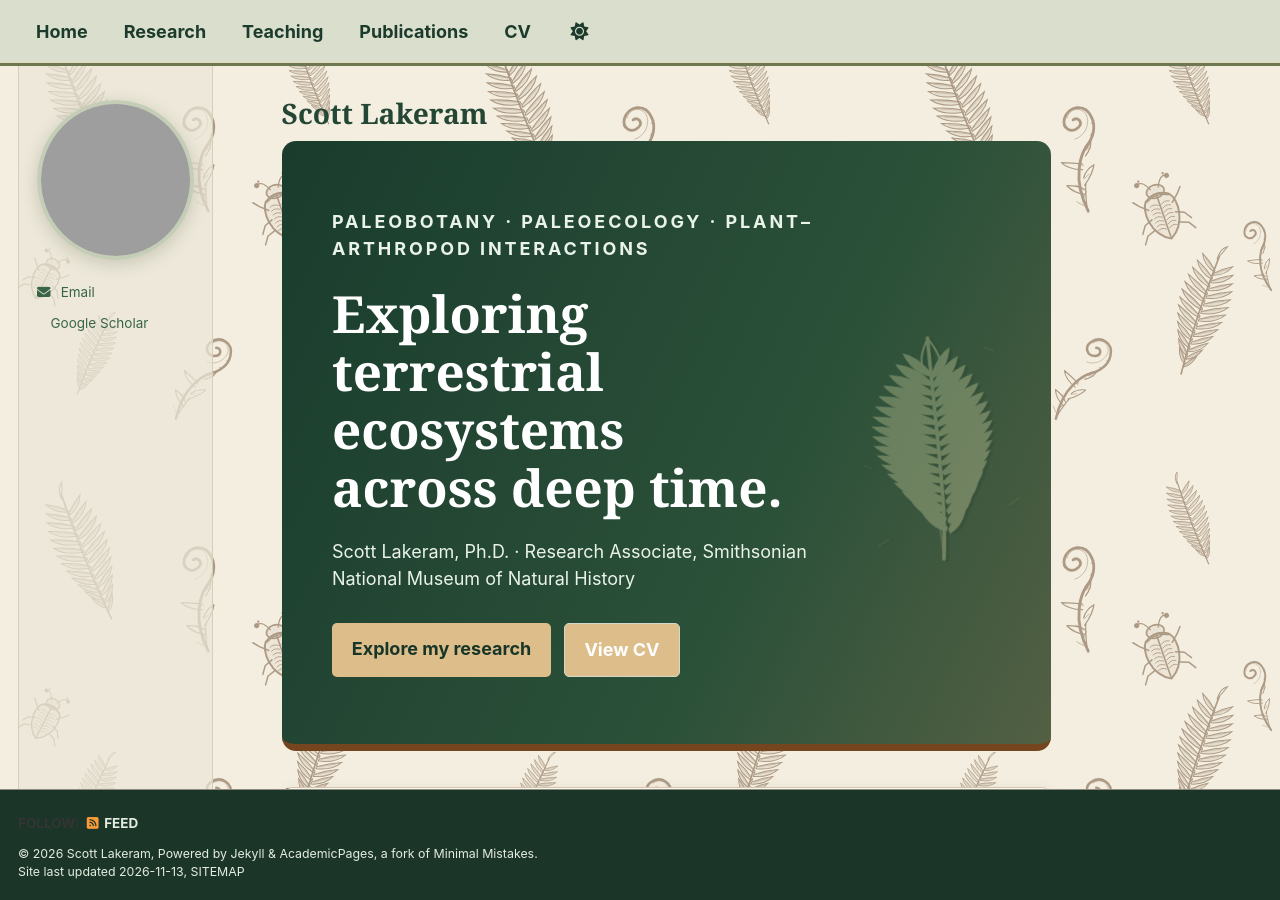
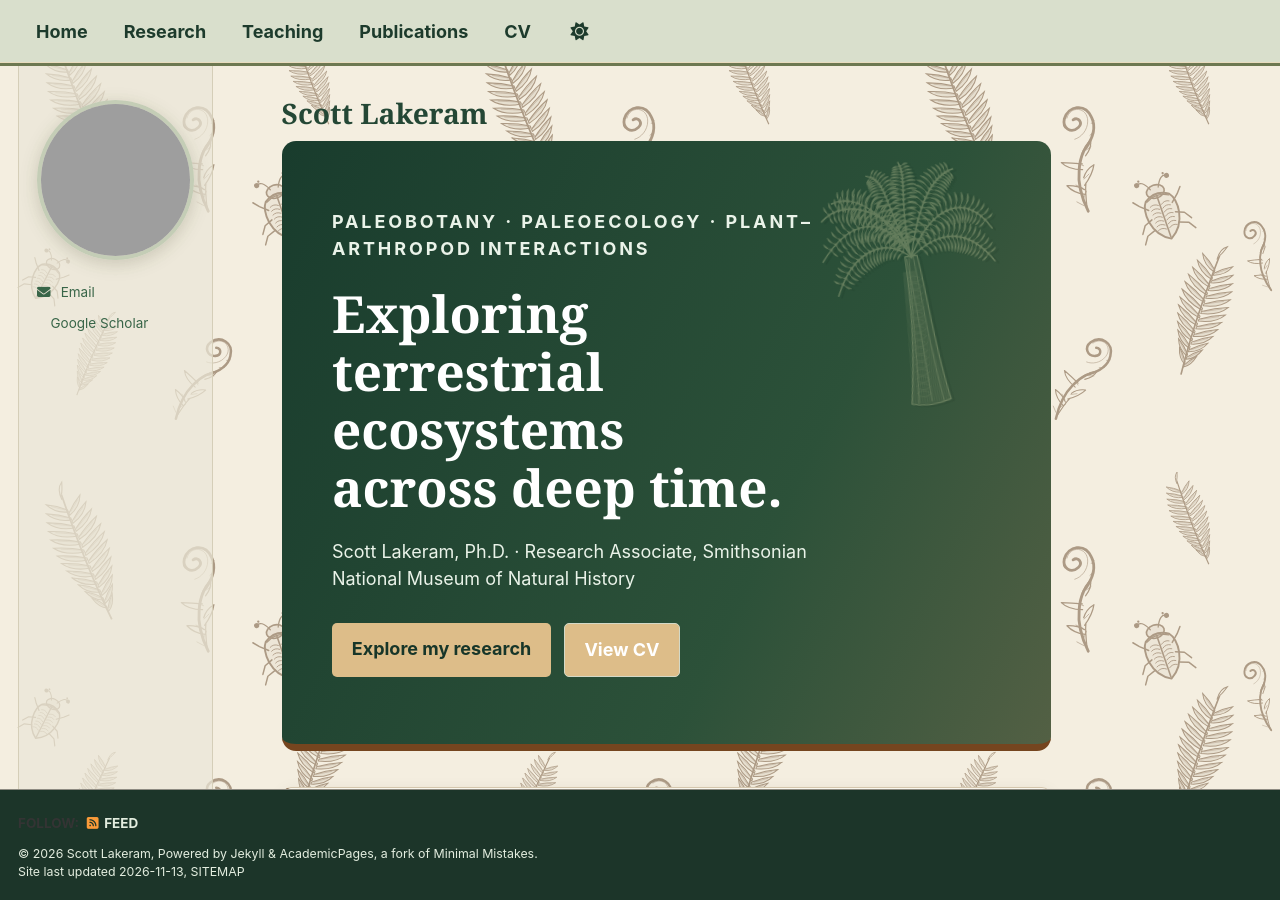
Before and after one commit to slakeram/slakeram.github.io, a Jekyll site: the page built from _pages/about.md, in a window 1280 px wide and 900 px high. Built offline with Jekyll 4.4.1, drawn with Linux system fonts in a browser that asks for light colours; a script bundle is joined from its source files by our own code; a style sheet for code colours, icons or effects is not loaded; grey boxes are pictures that could not be loaded.

Commit message:
Replace homepage decorative frond with Psaronius tree fern

```diff
--- a/_pages/about.md
+++ b/_pages/about.md
@@ -9,35 +9,7 @@ redirect_from:
 
 <div class="botanical-hero">
   <div class="botanical-fern-print" aria-hidden="true">
-    <svg viewBox="0 0 360 520" xmlns="http://www.w3.org/2000/svg" role="img">
-      <g fill="none" stroke="currentColor" stroke-linecap="round" stroke-linejoin="round">
-        <path d="M165 488 C185 380 184 255 193 57" stroke-width="7"/>
-        <path d="M164 488 C172 396 155 308 118 232" stroke-width="3" opacity=".65"/>
-        <path d="M193 58 Q169 95 177 116 M193 58 Q217 96 209 118" stroke-width="4"/>
-      </g>
-      <g fill="currentColor">
-        <path d="M190 125 Q170.15603865200237 90 140.3900966300059 80 Q153.7847705399043 120 186 132 Z"/><path d="M190 129 Q209.84396134799763 91 233.16061593189488 81 Q224.23083332529592 123 193 137 Z"/>
-        <path d="M189.45 144 Q163.1112256116683 109 123.60306402917075 99 Q141.38173674129465 139 185.45 151 Z"/><path d="M189.45 148 Q215.7887743883317 110 246.73683429462142 100 Q234.88438581987216 142 192.45 156 Z"/>
-        <path d="M188.9 163 Q156.56722069729722 128 108.06805174324302 118 Q129.8926777725674 158 184.9 170 Z"/><path d="M188.9 167 Q221.2327793027028 129 259.2237949833786 119 Q244.6740442971623 161 191.9 175 Z"/>
-        <path d="M188.35 182 Q150.67161620284267 147 94.15404050710669 137 Q119.58694957018788 177 184.35 189 Z"/><path d="M188.35 186 Q226.02838379715732 148 270.30048475881716 138 Q253.3452120500964 180 191.35 194 Z"/>
-        <path d="M187.8 201 Q145.55603865200237 166 82.1900966300059 156 Q110.70477053990432 196 183.8 208 Z"/><path d="M187.8 205 Q230.04396134799765 167 279.68061593189486 157 Q260.6708333252959 199 190.8 213 Z"/>
-        <path d="M187.25 220 Q141.33290771636112 185 72.45726929090281 175 Q103.45130658235905 215 183.25 227 Z"/><path d="M187.25 224 Q233.16709228363888 186 287.11967571691457 176 Q266.456984189277 218 190.25 232 Z"/>
-        <path d="M186.7 239 Q138.0926680699771 204 65.1816701749428 194 Q97.99161922770824 234 182.7 246 Z"/><path d="M186.7 243 Q235.30733193002288 205 292.42094694779973 195 Q270.54764757928945 237 189.7 251 Z"/>
-        <path d="M186.15 258 Q135.90156234133784 223 60.52890585334458 213 Q94.44660127294155 253 182.15 265 Z"/><path d="M186.15 262 Q236.39843765866217 224 295.44035190759024 214 Q272.82855496119225 256 189.15 270 Z"/>
-        <path d="M185.6 277 Q134.79999999999998 242 58.599999999999994 232 Q92.89 272 181.6 284 Z"/><path d="M185.6 281 Q236.4 243 296.09 233 Q273.23 275 188.6 289 Z"/>
-        <path d="M185.05 296 Q134.80156234133784 261 59.42890585334459 251 Q93.34660127294156 291 181.05 303 Z"/><path d="M185.05 300 Q235.29843765866218 262 294.3403519075902 252 Q271.72855496119223 294 188.05 308 Z"/>
-        <path d="M184.5 315 Q135.8926680699771 280 62.98167017494279 270 Q95.79161922770824 310 180.5 322 Z"/><path d="M184.5 319 Q233.1073319300229 281 290.2209469477998 271 Q268.34764757928946 313 187.5 327 Z"/>
-        <path d="M183.95 334 Q138.0329077163611 299 69.15726929090279 289 Q100.15130658235904 329 179.95 341 Z"/><path d="M183.95 338 Q229.86709228363887 300 283.81967571691456 290 Q263.15698418927707 332 186.95 346 Z"/>
-        <path d="M183.4 353 Q141.15603865200237 318 77.79009663000589 308 Q106.30477053990431 348 179.4 360 Z"/><path d="M183.4 357 Q225.64396134799765 319 275.2806159318949 309 Q256.27083332529594 351 186.4 365 Z"/>
-        <path d="M182.85 372 Q145.17161620284267 337 88.65404050710667 327 Q114.08694957018787 367 178.85 379 Z"/><path d="M182.85 376 Q220.52838379715732 338 264.8004847588172 328 Q247.8452120500964 370 185.85 384 Z"/>
-        <path d="M182.3 391 Q149.9672206972972 356 101.46805174324301 346 Q123.2926777725674 386 178.3 398 Z"/><path d="M182.3 395 Q214.63277930270283 357 252.62379498337862 347 Q238.07404429716235 389 185.3 403 Z"/>
-        <path d="M181.75 410 Q155.4112256116683 375 115.90306402917075 365 Q133.68173674129466 405 177.75 417 Z"/><path d="M181.75 414 Q208.0887743883317 376 239.03683429462146 366 Q227.18438581987218 408 184.75 422 Z"/>
-        <path d="M181.2 429 Q161.35603865200233 394 131.59009663000586 384 Q144.98477053990428 424 177.2 436 Z"/><path d="M181.2 433 Q201.04396134799765 395 224.36061593189487 385 Q215.43083332529594 427 184.2 441 Z"/>
-      </g>
-      <g fill="none" stroke="currentColor" stroke-width="2" opacity=".32">
-        <path d="M42 445 l22 -9 m235 -347 l18 11 M36 286 l14 8 M305 402 l23 -12"/>
-      </g>
-    </svg>
+    <img src="{{ '/images/psaronius-tree-fern.svg' | relative_url }}" alt="" loading="eager" decoding="async">
   </div>
   <p class="botanical-eyebrow">PALEOBOTANY · PALEOECOLOGY · PLANT–ARTHROPOD INTERACTIONS</p>
   <h1>Exploring terrestrial ecosystems across deep time.</h1>
```
